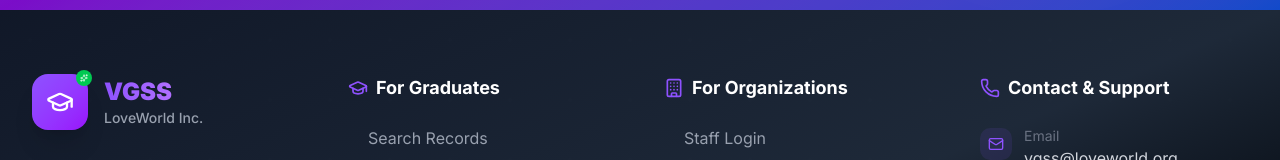
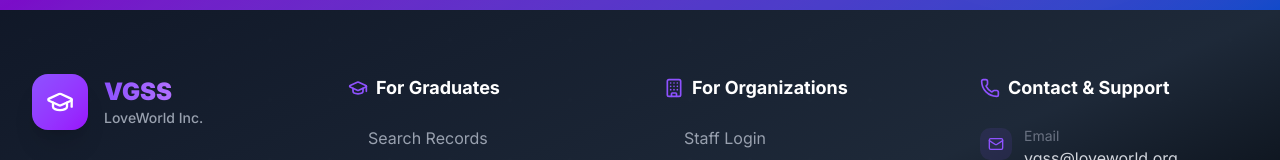
Before and after one commit to obrucheoghene/vgss-digital-platform, a Next.js app: page / in a window 1280 px wide. Shown: the part 5592-5752 px from the top of the page. Built offline with nearby package versions, Linux system fonts and the light colour scheme.

Commit message:
fix(footer): remove unnecessary sparkles decoration from footer component

```diff
--- a/src/components/footer.tsx
+++ b/src/components/footer.tsx
@@ -34,9 +34,6 @@ export function Footer() {
                 <div className="relative">
                   <div className="w-14 h-14 bg-gradient-to-br from-primary to-purple-600 rounded-2xl flex items-center justify-center shadow-xl">
                     <GraduationCap className="w-7 h-7 text-white" />
-                  </div>
-                  <div className="absolute -top-1 -right-1 w-4 h-4 bg-green-500 rounded-full flex items-center justify-center">
-                    <Sparkles className="w-2 h-2 text-white" />
                   </div>
                 </div>
                 <div>
```
